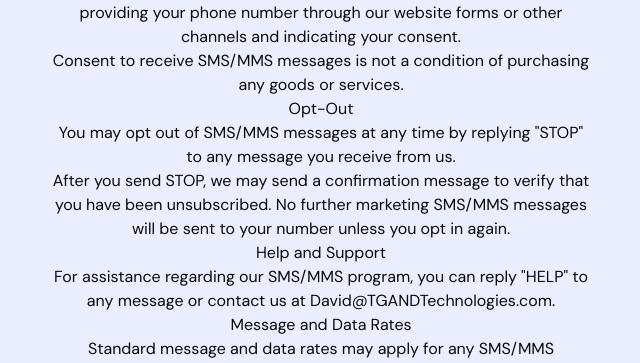
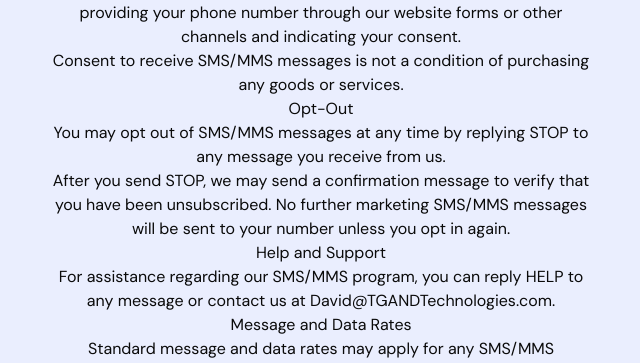
Before and after one commit to TGANDTechnologies/saas-landing-page, a Next.js app: page /policy in a window 1280 px wide. Shown: the part 1485-1848 px from the top of the page, without its empty margins (319-959 px from the left). Built offline with nearby package versions, Linux system fonts and the light colour scheme.

Commit message:
Update page.tsx

```diff
--- a/src/app/policy/page.tsx
+++ b/src/app/policy/page.tsx
@@ -48,11 +48,11 @@ We use the information we collect for the following purposes:
 <p className="">Consent to receive SMS/MMS messages is not a condition of purchasing any goods or services.</p>
 <p className="">Opt-Out</p>
 
-<p className="">You may opt out of SMS/MMS messages at any time by replying "STOP" to any message you receive from us.</p>
+<p className="">You may opt out of SMS/MMS messages at any time by replying STOP to any message you receive from us.</p>
 After you send STOP, we may send a confirmation message to verify that you have been unsubscribed. No further marketing SMS/MMS messages will be sent to your number unless you opt in again.
 <p className="">Help and Support</p>
 
-<p className="">For assistance regarding our SMS/MMS program, you can reply "HELP" to any message or contact us at David@TGANDTechnologies.com.</p>
+<p className="">For assistance regarding our SMS/MMS program, you can reply HELP to any message or contact us at David@TGANDTechnologies.com.</p>
 <p className="">Message and Data Rates</p>
 
 <p className="">Standard message and data rates may apply for any SMS/MMS messages sent or received, depending on your mobile carrier plan.</p>
```
